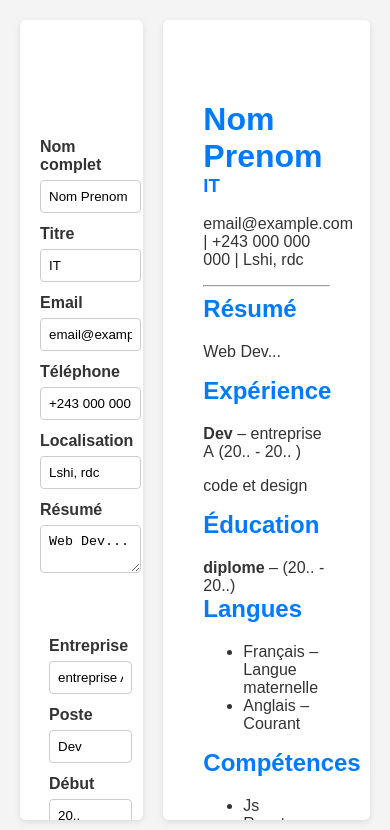
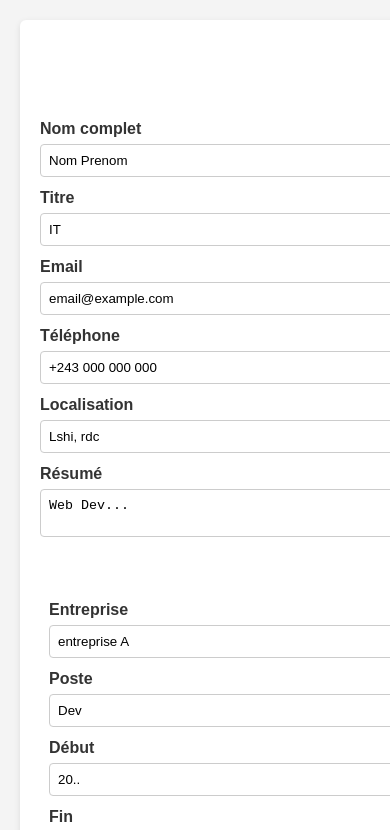
Before and after one commit to Bethel03/cv, a React (Vite) app: page / in a window 390 px wide. Shown: the top 830 px of the page. Built offline with nearby package versions, Linux system fonts and the light colour scheme.

Commit message:
mobile vue

```diff
--- a/src/index.css
+++ b/src/index.css
@@ -62,3 +62,24 @@ button {
 button:hover {
   background: #0056b3;
 }
+
+/* Vue mobile*/
+@media (max-width: 768px) {
+  .app {
+    flex-direction: column;   /* Passe en colonne */
+  }
+
+  .panel, .preview {
+    max-height: none;         /* Laisse defiler normalement */
+    width: 100%;              /* Prend toute la largeur */
+  }
+
+  .panel {
+    order: 1;                 /* Formulaire en haut */
+  }
+
+  .preview {
+    order: 2;                 /* CV en bas */
+    margin-top: 20px;
+  }
+}
```
